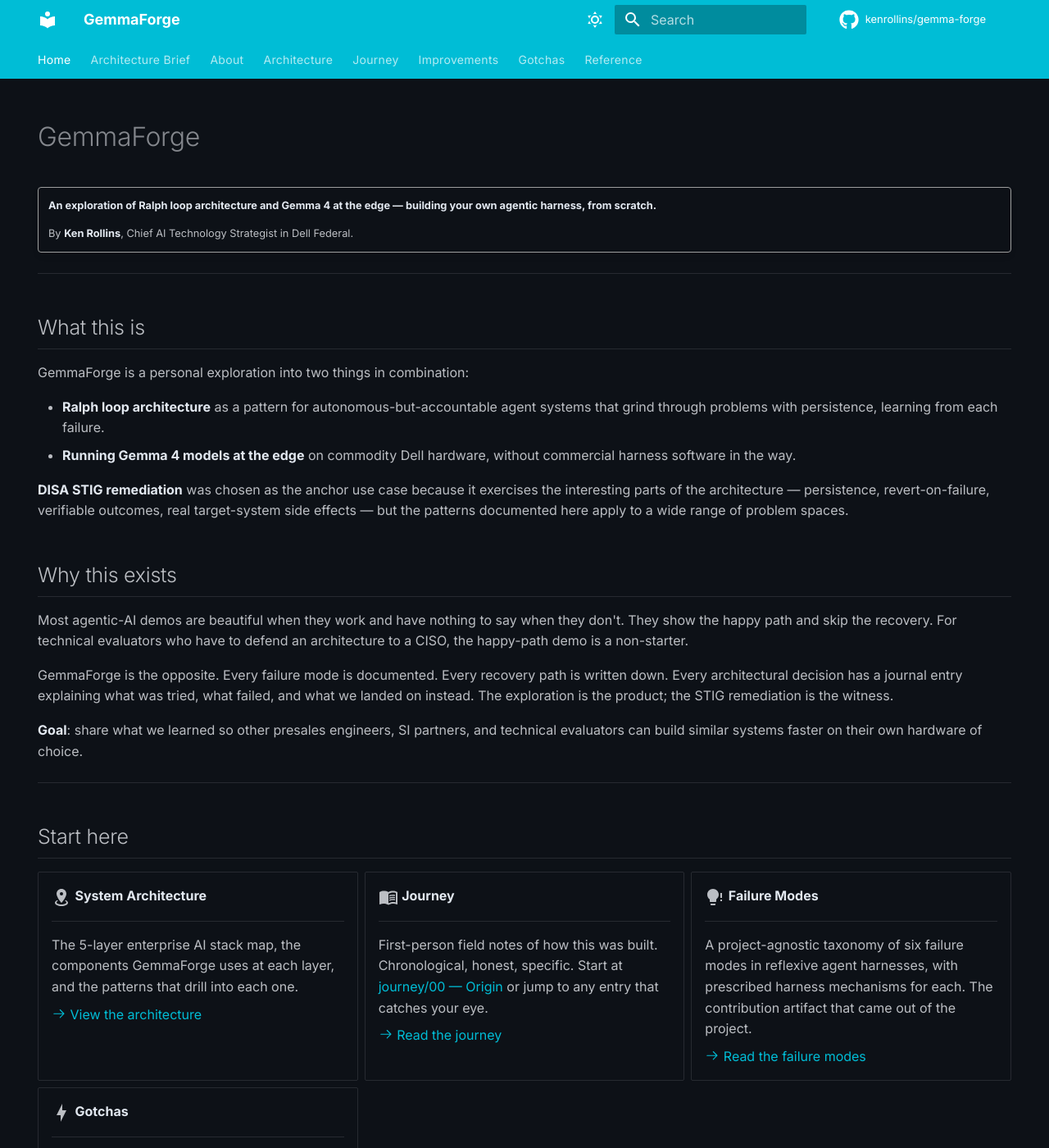
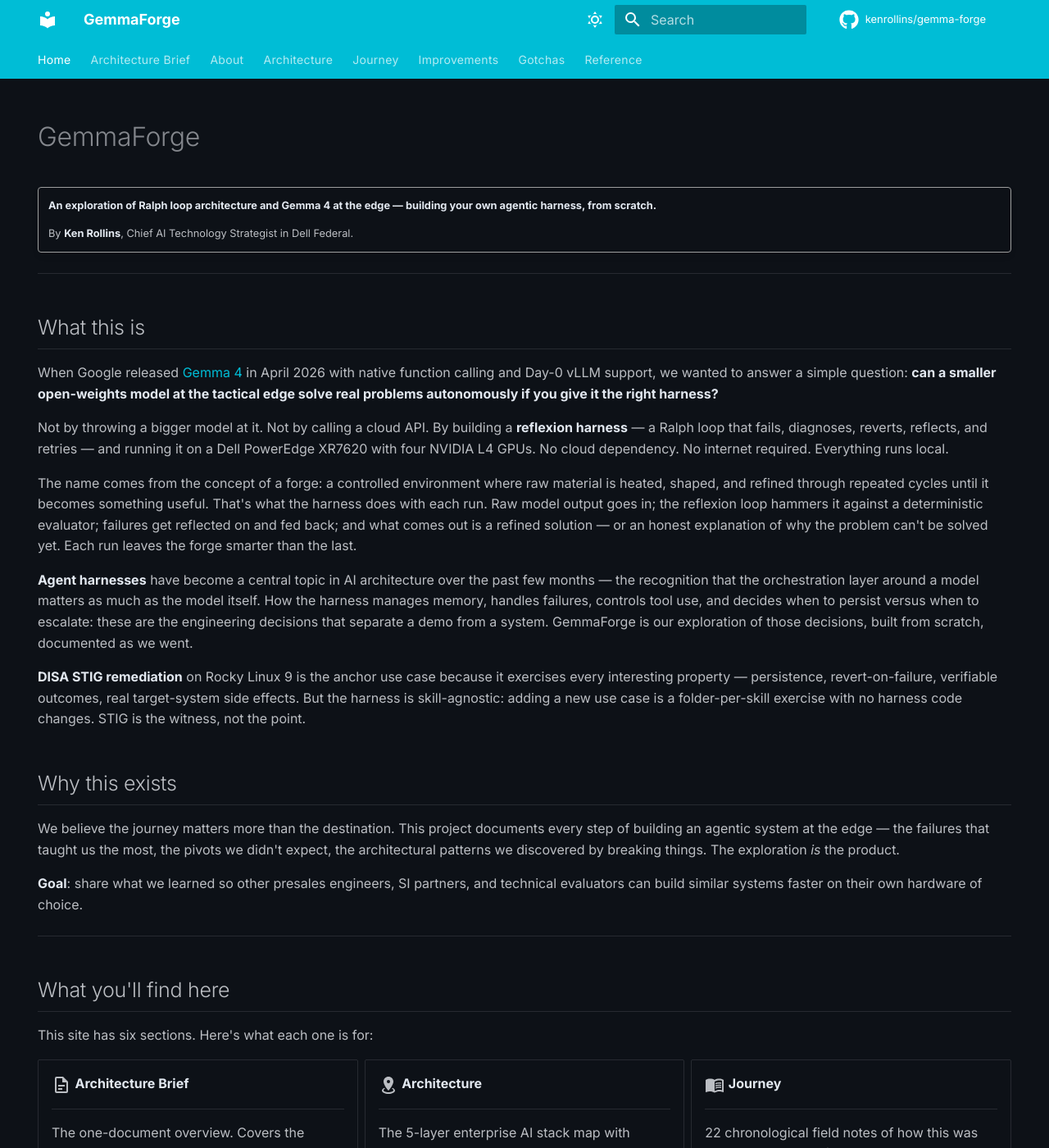
Before and after one commit to kenrollins/gemma-forge, an MkDocs documentation site: the page built from docs/index.md, in a window 1280 px wide and 1400 px high. Shown: the whole window at 82% size. Built offline with MkDocs 1.6.1 and Material for MkDocs 9.7.7, drawn with Linux system fonts in a browser that asks for light colours; comment, search, counter and statistics services are not loaded; some of the changed text lies outside the part shown.

Commit message:
docs: rewrite landing page — forge metaphor, harness callout, nav guide
- Opens with the core question (can a smaller model + right harness
  solve real problems at the edge?)
- Explains the "Forge" name: refining intelligence through iteration
- Calls out agent harnesses as a central topic in AI architecture
- Removes stone-throwing at other demos
- Subtle Sanderson nod: "the journey matters more than the destination"
- Six cards explaining each nav section with clear entry points
- XR7620 positioned as edge hardware, not "commodity"

Co-Authored-By: Claude Opus 4.6 (1M context) <noreply@anthropic.com>

```diff
--- a/docs/index.md
+++ b/docs/index.md
@@ -16,32 +16,50 @@ hide:
 
 ## What this is
 
-GemmaForge is a personal exploration into two things in combination:
+When Google released [Gemma 4](https://blog.google/technology/developers/gemma-4/)
+in April 2026 with native function calling and Day-0 vLLM support, we
+wanted to answer a simple question: **can a smaller open-weights model
+at the tactical edge solve real problems autonomously if you give it
+the right harness?**
 
-- **Ralph loop architecture** as a pattern for autonomous-but-accountable
-  agent systems that grind through problems with persistence, learning
-  from each failure.
-- **Running Gemma 4 models at the edge** on commodity Dell hardware,
-  without commercial harness software in the way.
+Not by throwing a bigger model at it. Not by calling a cloud API. By
+building a **reflexion harness** — a Ralph loop that fails, diagnoses,
+reverts, reflects, and retries — and running it on a Dell PowerEdge
+XR7620 with four NVIDIA L4 GPUs. No cloud dependency. No internet
+required. Everything runs local.
 
-**DISA STIG remediation** was chosen as the anchor use case because it
-exercises the interesting parts of the architecture — persistence,
+The name comes from the concept of a forge: a controlled environment
+where raw material is heated, shaped, and refined through repeated
+cycles until it becomes something useful. That's what the harness
+does with each run. Raw model output goes in; the reflexion loop
+hammers it against a deterministic evaluator; failures get reflected
+on and fed back; and what comes out is a refined solution — or an
+honest explanation of why the problem can't be solved yet. Each run
+leaves the forge smarter than the last.
+
+**Agent harnesses** have become a central topic in AI architecture
+over the past few months — the recognition that the orchestration
+layer around a model matters as much as the model itself. How the
+harness manages memory, handles failures, controls tool use, and
+decides when to persist versus when to escalate: these are the
+engineering decisions that separate a demo from a system. GemmaForge
+is our exploration of those decisions, built from scratch, documented
+as we went.
+
+**DISA STIG remediation** on Rocky Linux 9 is the anchor use case
+because it exercises every interesting property — persistence,
 revert-on-failure, verifiable outcomes, real target-system side
-effects — but the patterns documented here apply to a wide range of
-problem spaces.
+effects. But the harness is skill-agnostic: adding a new use case
+is a folder-per-skill exercise with no harness code changes. STIG is
+the witness, not the point.
 
 ## Why this exists
 
-Most agentic-AI demos are beautiful when they work and have nothing to
-say when they don't. They show the happy path and skip the recovery.
-For technical evaluators who have to defend an architecture to a CISO,
-the happy-path demo is a non-starter.
-
-GemmaForge is the opposite. Every failure mode is documented. Every
-recovery path is written down. Every architectural decision has a
-journal entry explaining what was tried, what failed, and what we
-landed on instead. The exploration is the product; the STIG
-remediation is the witness.
+We believe the journey matters more than the destination. This project
+documents every step of building an agentic system at the edge — the
+failures that taught us the most, the pivots we didn't expect, the
+architectural patterns we discovered by breaking things. The
+exploration *is* the product.
 
 **Goal**: share what we learned so other presales engineers, SI
 partners, and technical evaluators can build similar systems faster
@@ -49,16 +67,29 @@ on their own hardware of choice.
 
 ---
 
-## Start here
+## What you'll find here
+
+This site has six sections. Here's what each one is for:
 
 <div class="grid cards" markdown>
 
--   :material-map-marker-radius:{ .lg .middle } **System Architecture**
+-   :material-file-document-outline:{ .lg .middle } **Architecture Brief**
 
     ---
 
-    The 5-layer enterprise AI stack map, the components GemmaForge uses
-    at each layer, and the patterns that drill into each one.
+    The one-document overview. Covers the model, the harness, the
+    hardware, the results, and the reading guide. **Start here** if
+    you have 10 minutes.
+
+    [:octicons-arrow-right-24: Read the brief](brief.md)
+
+-   :material-map-marker-radius:{ .lg .middle } **Architecture**
+
+    ---
+
+    The 5-layer enterprise AI stack map with GemmaForge's components
+    at each layer, industry alternatives (open-source and enterprise),
+    and the six failure modes in reflexive agent harnesses.
 
     [:octicons-arrow-right-24: View the architecture](journal/architecture/00-system-architecture.md)
 
@@ -66,72 +97,78 @@ on their own hardware of choice.
 
     ---
 
-    First-person field notes of how this was built. Chronological,
-    honest, specific. Start at
-    [journey/00 — Origin](journal/journey/00-origin.md) or jump to any
-    entry that catches your eye.
+    22 chronological field notes of how this was built. Honest,
+    specific, and written as we went — failures included. Start at
+    [the origin](journal/journey/00-origin.md) or jump to the
+    [overnight run](journal/journey/14-overnight-run-findings.md)
+    that changed everything.
 
-    [:octicons-arrow-right-24: Read the journey](journal/journey/00-origin.md)
+    [:octicons-arrow-right-24: Read the journey](journal/journey/index.md)
 
--   :material-lightbulb-alert:{ .lg .middle } **Failure Modes**
+-   :material-arrow-up-bold-circle:{ .lg .middle } **Improvements**
 
     ---
 
-    A project-agnostic taxonomy of six failure modes in reflexive agent
-    harnesses, with prescribed harness mechanisms for each. The
-    contribution artifact that came out of the project.
+    Engineering specs for each architectural fix — the v3 and v5
+    harness improvements, each with problem statement, mechanism,
+    and verification criteria.
 
-    [:octicons-arrow-right-24: Read the failure modes](journal/architecture/01-reflexive-agent-harness-failure-modes.md)
+    [:octicons-arrow-right-24: View improvements](journal/improvements/01-architect-reengagement.md)
 
 -   :material-lightning-bolt:{ .lg .middle } **Gotchas**
 
     ---
 
-    Small atomic lessons that cost hours to discover. If you are
-    building something similar, this is where to look to save yourself
-    the pain.
+    13 atomic "X breaks Y because Z" lessons that cost hours to
+    discover. If you're building something similar, start here to
+    save yourself the pain.
 
     [:octicons-arrow-right-24: Browse the gotchas](journal/gotchas/index.md)
+
+-   :material-bookshelf:{ .lg .middle } **Reference**
+
+    ---
+
+    ADRs for every non-obvious technical choice, plus the skill
+    authoring guide for adding your own use case to the harness.
+
+    [:octicons-arrow-right-24: View reference](adding-a-skill.md)
 
 </div>
 
 ---
 
-## The 5-Layer Enterprise AI Partner Map
-
-GemmaForge is organized around a standard five-layer view of the
-enterprise AI stack. Every entry in this journal is tagged with which
-layer(s) it touches, so you can filter the whole thing by "just the
-orchestration content" or "just the infrastructure content" and
-quickly find the parts relevant to what you're building.
+## The stack at a glance
 
 | Layer | What it is | GemmaForge components |
 |---|---|---|
-| **5 — Application** | Vertical SaaS AI, end-user applications | STIG Remediation skill, Dashboard UI, this site |
-| **4 — Orchestration** | RAG pipelines, agents, LLM frameworks | Ralph Loop Harness, Google ADK, skills system, memory tiers |
-| **3 — Model** | Foundation models, inference engines | Gemma 4 31B bf16, vLLM, TP=4 configuration |
-| **2 — Platform / MLOps** | Observability, lifecycle, monitoring | OTel + Jaeger + Prometheus + Grafana, structured run logger |
-| **1 — Data / Infrastructure** | Storage, compute, hypervisor, hardware | Dell PowerEdge XR7620, 4× NVIDIA L4, libvirt, Rocky Linux 9 |
+| **5 — Application** | End-user solutions | STIG Remediation skill, Dashboard, this site |
+| **4 — Orchestration** | Agents, harness, memory | Ralph Loop, Google ADK, skills system, cross-run SQLite memory |
+| **3 — Model** | Inference | Gemma 4 31B bf16, vLLM 0.19.0, TP=4 |
+| **2 — Platform** | Observability | OTel + Jaeger + Prometheus + Grafana |
+| **1 — Infrastructure** | Hardware | Dell PowerEdge XR7620, 4x NVIDIA L4, libvirt, Rocky 9 |
 
-See the [full architecture page](journal/architecture/00-system-architecture.md)
-for components, industry alternatives at each layer (open-source and
-enterprise), and the patterns that drill into each layer.
+See the [architecture overview](journal/architecture/00-system-architecture.md)
+for the full picture with alternatives at each layer.
 
 ---
 
 ## Who this is for
 
-- **Dell presales engineers and SEs** who need to understand what's
-  possible on Dell edge hardware well enough to have credible
-  technical conversations with their own customers.
-- **Federal technical evaluators** looking at edge AI hardware and
-  wanting to see what real-world agentic deployment looks like,
-  including the parts that don't work.
-- **SI partners and reseller technical teams** who want reference
-  material they can extend to build their own demos and customer
-  solutions.
-- **Engineers building reflexive agent harnesses anywhere** — the
-  failure modes piece, in particular, is deliberately project-agnostic
-  and applies to any reflexion-loop system.
+- **Dell presales engineers and SEs** who need to understand edge AI
+  well enough to have credible technical conversations with customers.
+- **Federal technical evaluators** looking at what real-world agentic
+  deployment looks like — including the parts that don't work.
+- **SI partners and reseller teams** who want reference material to
+  build their own demos and solutions.
+- **Engineers building agent harnesses** — the
+  [failure modes](journal/architecture/01-reflexive-agent-harness-failure-modes.md)
+  piece is deliberately project-agnostic and applies to any
+  reflexion-loop system.
 
-See also: the [About](about.md) page for the full project disclaimer.
+---
+
+!!! note "Personal Exploration"
+    This is a personal project by Ken Rollins. It is not a Dell product,
+    reference architecture, or supported offering.
+    [Read the full disclaimer.](about.md)
```
